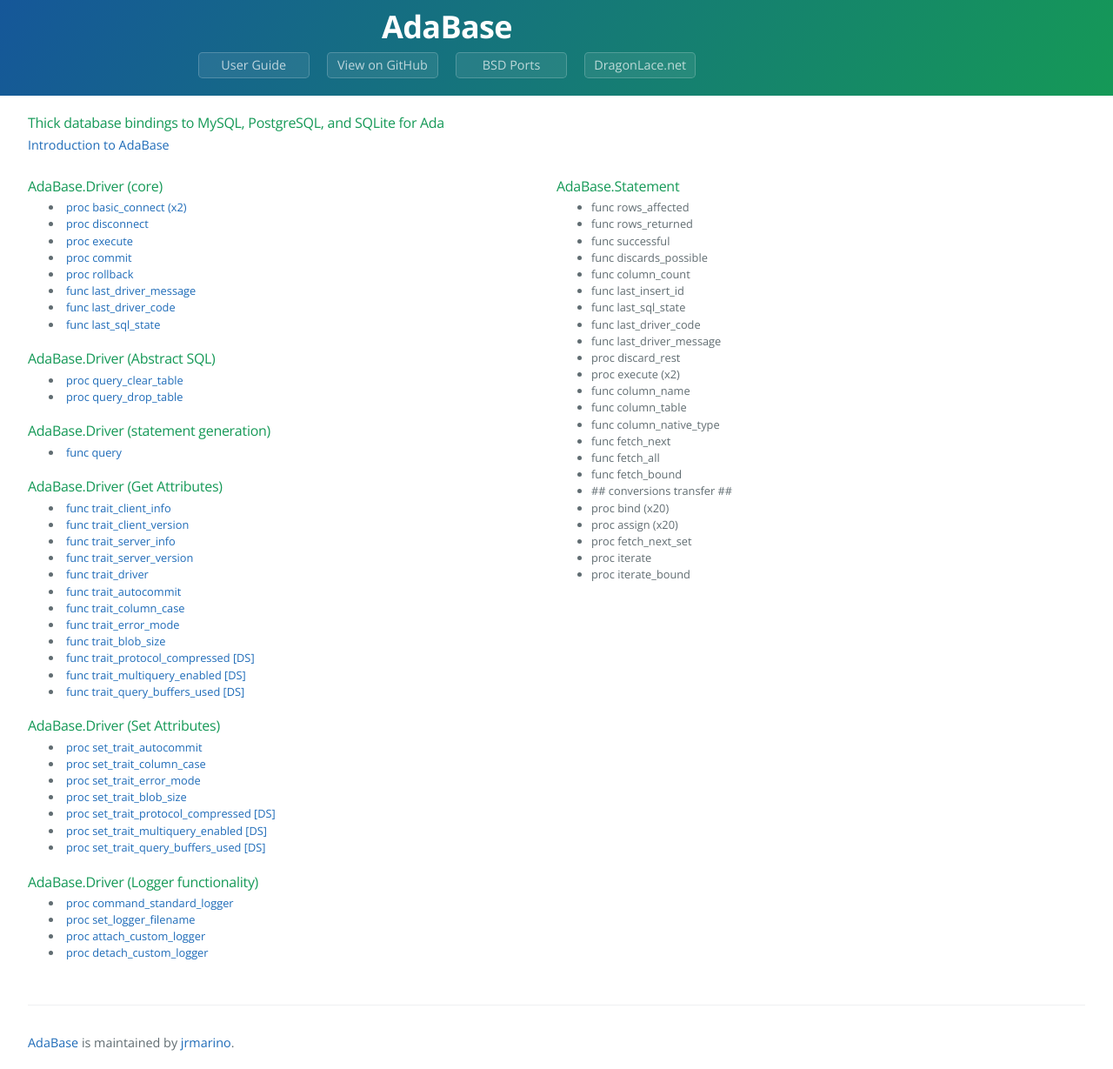
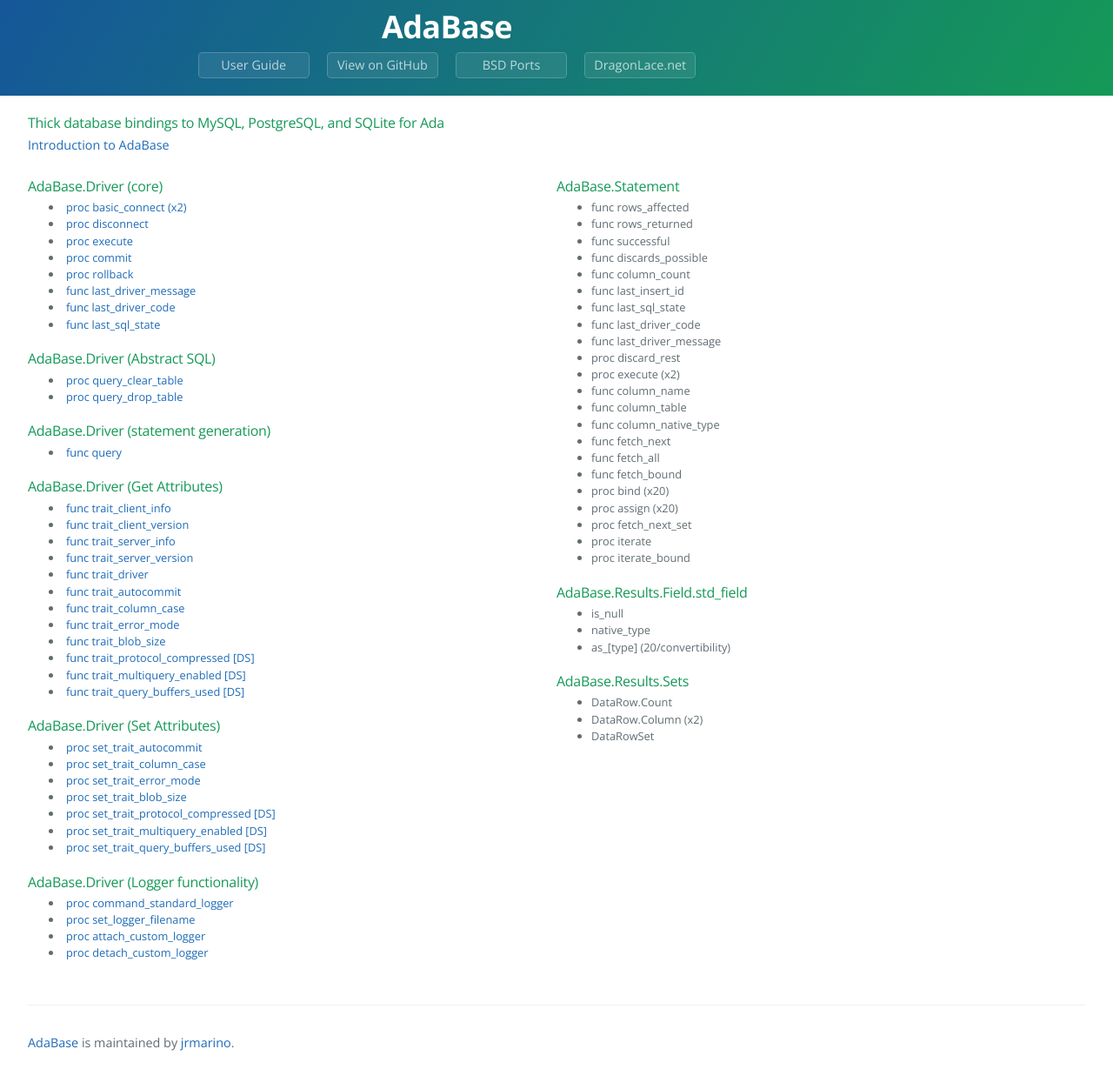
Before and after one commit to jrmarino/AdaBase, a Jekyll site: the page built from index.md, in a window 1280 px wide. Shown: the whole page at 87% size. Built offline with Jekyll 4.4.1, drawn with Linux system fonts in a browser that asks for light colours.

Commit message:
Earmark standard fields and rows

```diff
--- a/index.md
+++ b/index.md
@@ -88,7 +88,6 @@
 <li>func fetch_next </li>
 <li>func fetch_all </li>
 <li>func fetch_bound </li>
-<li>## conversions transfer ##</li>
 <li>proc bind (x20)</li>
 <li>proc assign (x20)</li>
 <li>proc fetch_next_set</li>
@@ -96,4 +95,18 @@
 <li>proc iterate_bound</li>
 </ul>
 
+<h3>AdaBase.Results.Field.std_field</h3>
+<ul>
+<li>is_null</li>
+<li>native_type</li>
+<li>as_[type] (20/convertibility)</li>
+</ul>
+
+<h3>AdaBase.Results.Sets</h3>
+<ul>
+<li>DataRow.Count</li>
+<li>DataRow.Column (x2)</li>
+<li>DataRowSet</li>
+</ul>
+
 </div>
```
